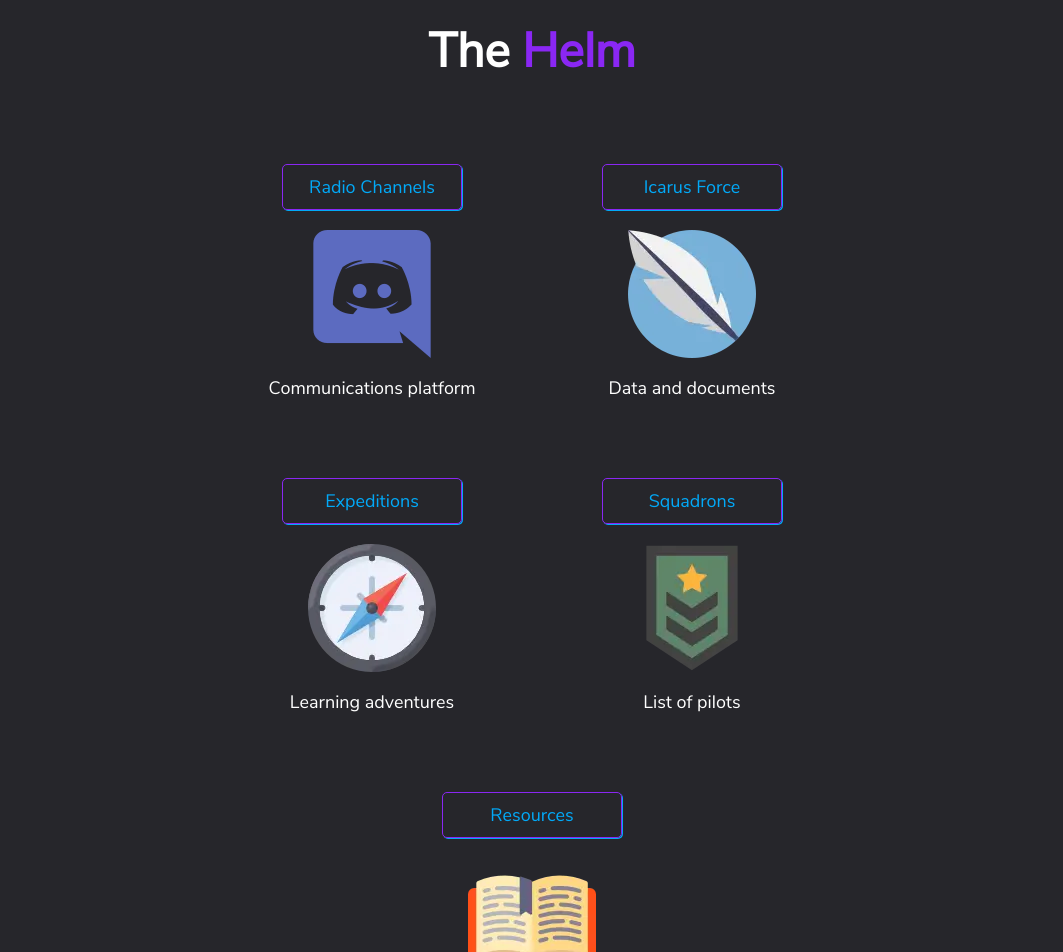
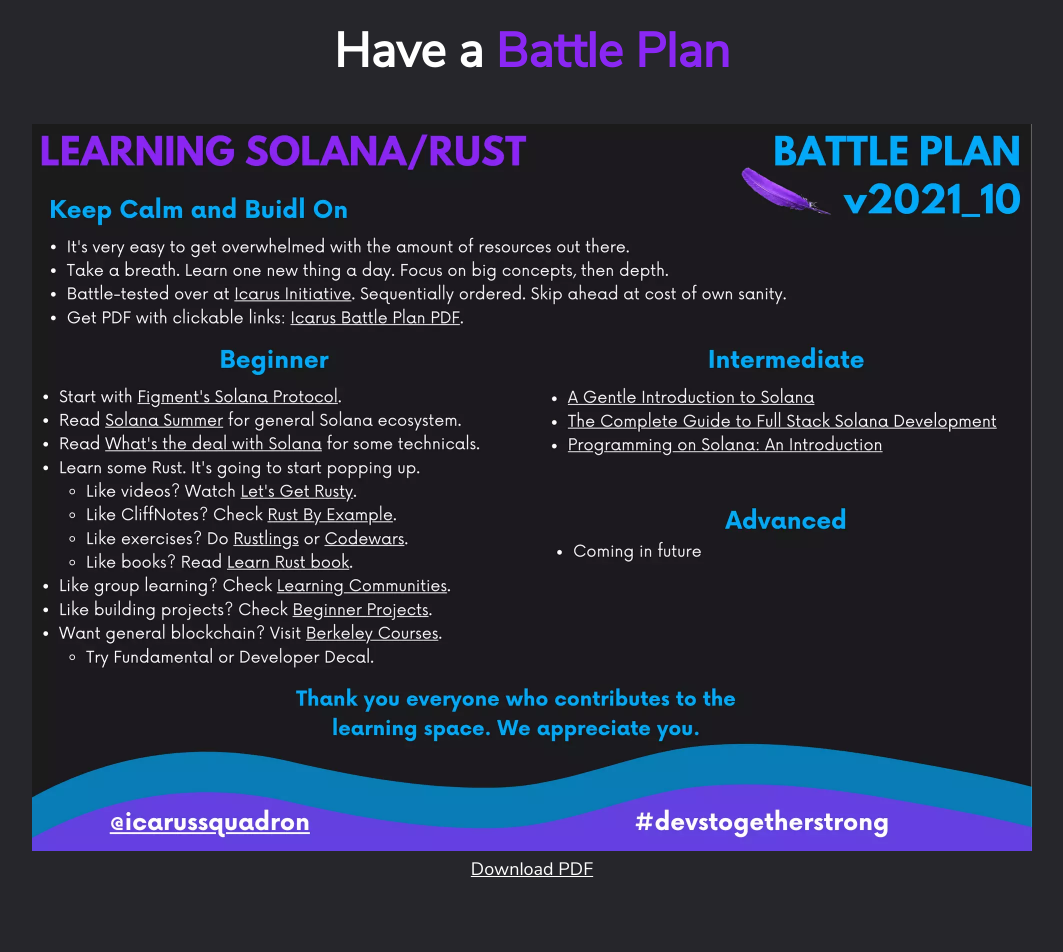
Before and after one commit to icarus-initiative/organization_website, a Next.js app: page / in a window 1280 px wide. Shown: the part 1900-2852 px from the top of the page, without its empty margins (108-1171 px from the left). Built offline with nearby package versions, Linux system fonts and the light colour scheme.

Commit message:
Add battle plan

```diff
--- a/pages/index.js
+++ b/pages/index.js
@@ -4,6 +4,7 @@
 import Enlist from '../src/Enlist';
 import Helm from '../src/Helm';
 import Hero from '../src/Hero';
+import Plans from '../src/Plans';
 import Process from '../src/Process';
 import FAQ from '../src/FAQ';
 import Footer from '../src/Footer';
@@ -19,6 +20,7 @@
       <Navigation />
       <Hero />
       <About />
+      <Plans />
       <Helm />
       <Process />
       <Enlist />
--- /dev/null
+++ b/src/Plans.js
@@ -0,0 +1,45 @@
+import styled from 'styled-components';
+import Wrapper from './Wrapper';
+import lib from './lib';
+import Image from 'next/image';
+
+const Section = styled.section`
+  margin: 0 auto;
+  @media (max-width: 414px) {
+    width: 94%;
+  }
+`;
+const H1 = styled.h1`
+  font-size: 4.8rem;
+`;
+const A = styled.a`
+  display: block;
+  &:link,
+  &:active,
+  &:visited {
+    text-decoration: underline;
+    border: none;
+  }
+`;
+
+export default function Plans() {
+  const { plans, Purplerize } = lib();
+  return (
+    <Wrapper>
+      <Section id='plans'>
+        <H1>
+          Have a <Purplerize>Battle Plan</Purplerize>
+        </H1>
+        <Image
+          src={plans.battle.image}
+          alt='Learn Solana Rust Battle Plan'
+          width={1000}
+          height={727}
+        />
+        <A href={plans.battle.href} alt={plans.battle.alt} target='_blank'>
+          Download PDF
+        </A>
+      </Section>
+    </Wrapper>
+  );
+}
--- a/src/lib.js
+++ b/src/lib.js
@@ -81,7 +81,7 @@
       title: 'Figment.io Solana Protocol',
     },
     walletGuidelines: {
-      url: 'https://github.com/icarus-initiative/icarus_initiative/blob/main/1st_expedition_wallet_guidelines.md',
+      url: 'https://github.com/icarus-initiative/icarus_initiative/blob/main/guides/1st_expedition_wallet_guidelines.md',
       title: 'Icarus Initiative Wallet Guidelines',
     },
     twitter: {
@@ -170,6 +170,14 @@
     },
   };
 
+  const plans = {
+    battle: {
+      alt: 'Battle Plan',
+      href: 'https://github.com/icarus-initiative/icarus_initiative/blob/main/guides/learning_solana_rust_battle_plan.pdf',
+      image: '/learning_solana_rust_battle_plan.webp',
+    },
+  };
+
   const process = {
     discord: {
       url: 'https://discord.gg/9yYsQVYR3K',
@@ -221,6 +229,7 @@
     helm,
     hero,
     navigation,
+    plans,
     process,
     socials,
     Purplerize,
```
Also changed, not shown: public/learning_solana_rust_battle_plan.webp (added).
